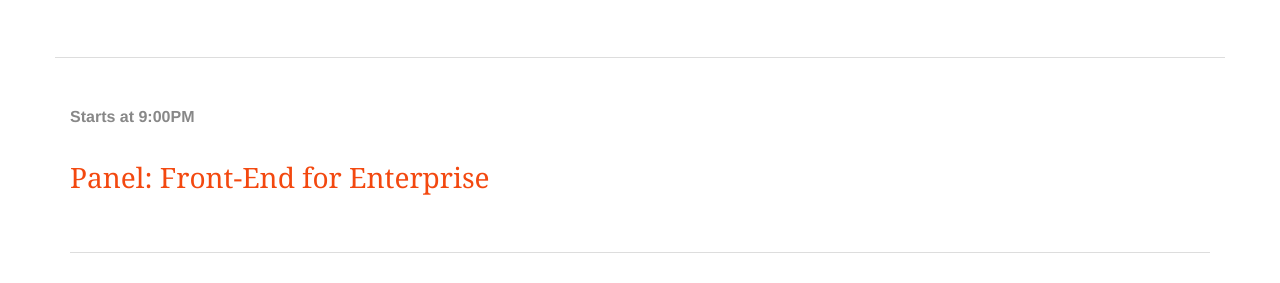
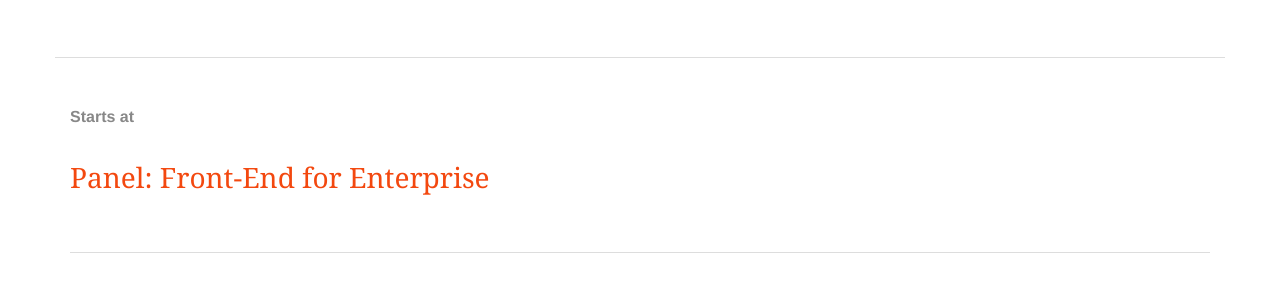
Before and after one commit to queencityacademy/webafternoon.com, a Jekyll site: the page built from _posts/speakers/2014-12-05-panel-fed.md, in a window 1280 px wide. Shown: the part 283-566 px from the top of the page. Built offline with Jekyll 4.4.1, drawn with Linux system fonts in a browser that asks for light colours; nearby versions of some CDN libraries; Markdown is read by kramdown in place of the engine named in the settings.

Commit message:
Fixed talk time on the speaker page

```diff
--- a/_layouts/speaker.html
+++ b/_layouts/speaker.html
@@ -27,7 +27,7 @@
 
 <div class="talk-info">
   <div class="timeslot">
-    <p class="start-time">Starts at {{ page.date | date: "%-I:%M%p" }}</p>
+    <p class="start-time">Starts at {{ speaker.talk-start-time }}</p>
   </div>
   <h3>{{ page.talk-title }}</h3>
   <div class="talk-description">
```
